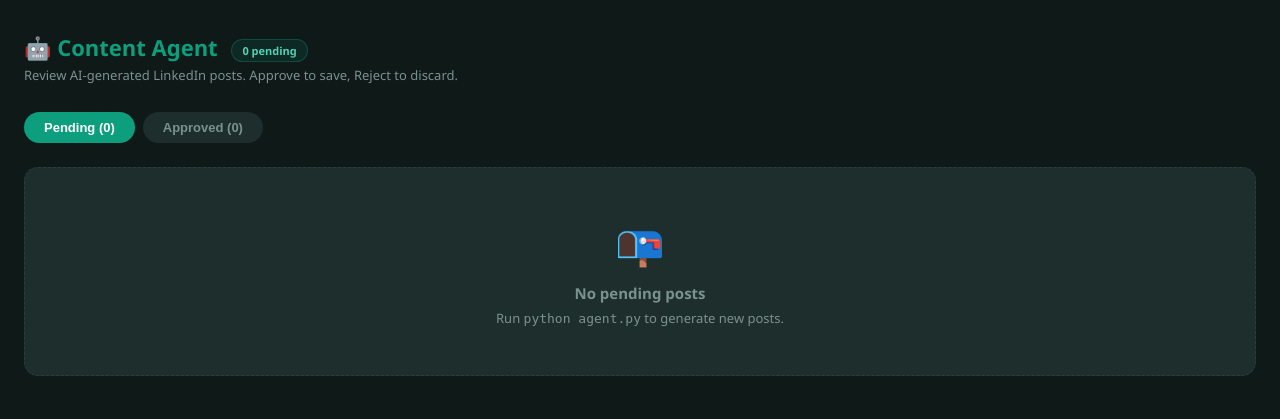
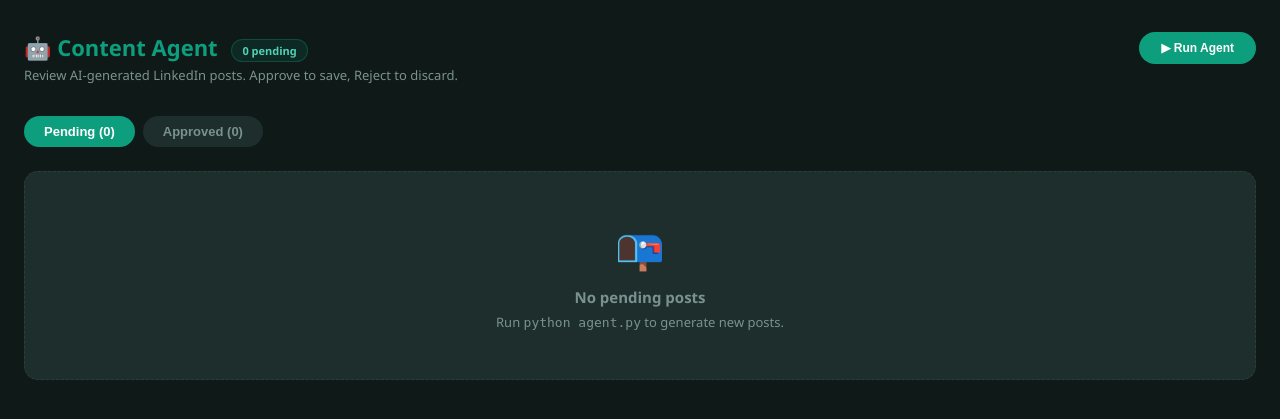
Before and after one commit to aditya894/twitter-agent, a FastAPI app: page / in a window 1280 px wide. Shown: the top 419 px of the page. Run offline with FastAPI, Linux system fonts and the light colour scheme; data that the repository does not hold is empty.

Commit message:
Add Run Agent button to dashboard UI
Top-right button POSTs to /internal/run-agent, shows spinner, then polls
/debug every 5s and reloads automatically when new posts appear.

Co-Authored-By: Claude Sonnet 4.6 <noreply@anthropic.com>

```diff
--- a/templates/index.html
+++ b/templates/index.html
@@ -36,6 +36,9 @@
   .btn-reject { background:rgba(239,68,68,0.15); border:1px solid rgba(239,68,68,0.3); color:var(--red); }
   .btn-copy { background:rgba(13,158,126,0.12); border:1px solid rgba(13,158,126,0.3); color:var(--teal-light); }
   .btn:hover { opacity:0.85; }
+  .btn-run { background:var(--teal); color:#fff; display:flex; align-items:center; gap:6px; }
+  .btn-run:disabled { opacity:0.6; cursor:not-allowed; }
+  .run-bar { display:flex; justify-content:flex-end; margin-bottom:20px; }
   .flash { padding:12px 18px; border-radius:8px; margin-bottom:16px; font-size:13px; font-weight:600; }
   .flash.success { background:rgba(16,185,129,0.1); border:1px solid rgba(16,185,129,0.3); color:var(--green); }
   .flash.error { background:rgba(239,68,68,0.1); border:1px solid rgba(239,68,68,0.3); color:var(--red); }
@@ -43,8 +46,13 @@
 </head>
 <body>
 
-<h1>🤖 Content Agent <span class="badge">{{ pending|length }} pending</span></h1>
-<p class="subtitle">Review AI-generated LinkedIn posts. Approve to save, Reject to discard.</p>
+<div style="display:flex;align-items:flex-start;justify-content:space-between;flex-wrap:wrap;gap:12px;margin-bottom:4px;">
+  <div>
+    <h1>🤖 Content Agent <span class="badge">{{ pending|length }} pending</span></h1>
+    <p class="subtitle">Review AI-generated LinkedIn posts. Approve to save, Reject to discard.</p>
+  </div>
+  <button class="btn btn-run" id="runBtn" onclick="runAgent()">▶ Run Agent</button>
+</div>
 
 {% if flash %}
 <div class="flash {{ flash.type }}">{{ flash.message }}</div>
@@ -122,6 +130,38 @@
 {% endif %}
 
 <script>
+async function runAgent() {
+  const btn = document.getElementById('runBtn');
+  btn.disabled = true;
+  btn.textContent = '⏳ Running…';
+  try {
+    const res = await fetch('/internal/run-agent', {method:'POST'});
+    const data = await res.json();
+    if (data.status === 'started') {
+      btn.textContent = '⏳ Generating posts…';
+      // Poll /debug every 5s until pending count increases or 90s pass
+      const before = {{ pending|length }};
+      let waited = 0;
+      const timer = setInterval(async () => {
+        waited += 5;
+        const d = await fetch('/debug').then(r=>r.json());
+        if (d.pending > before || waited >= 90) {
+          clearInterval(timer);
+          location.reload();
+        }
+      }, 5000);
+    } else {
+      btn.disabled = false;
+      btn.textContent = '▶ Run Agent';
+      alert('Error: ' + JSON.stringify(data));
+    }
+  } catch(e) {
+    btn.disabled = false;
+    btn.textContent = '▶ Run Agent';
+    alert('Request failed: ' + e);
+  }
+}
+
 function copyPost(id) {
   const el = document.getElementById('post-' + id);
   if (!el) return;
```
